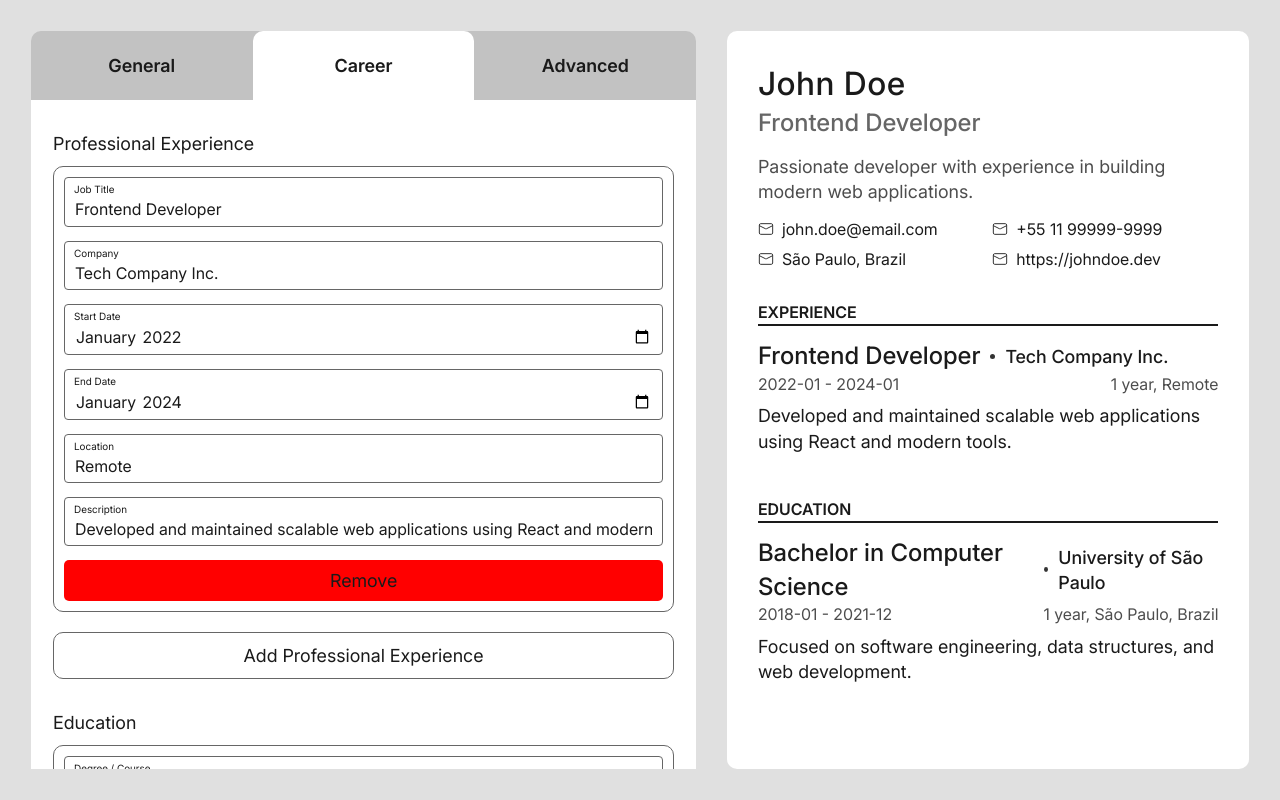
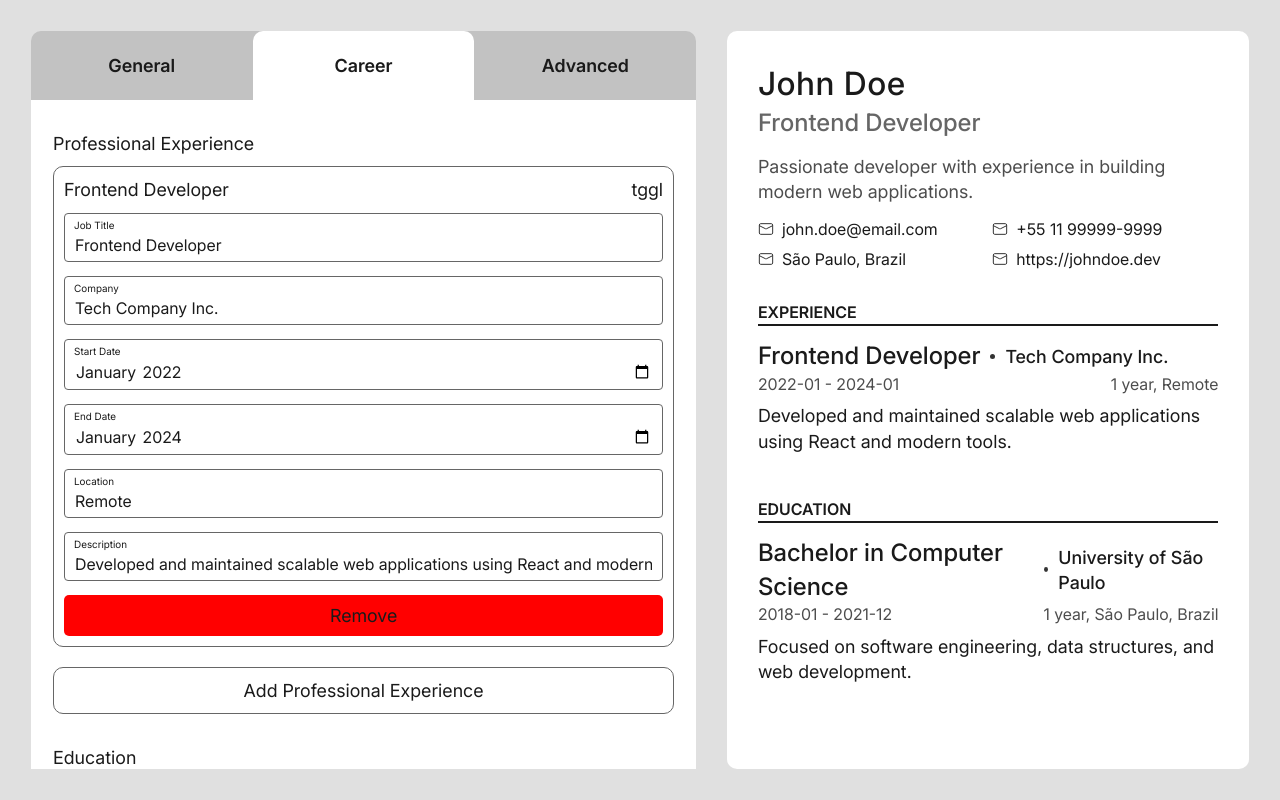
Before and after one commit to ednairaviana/cv_app, a React (Vite) app: page / in a window 1280 px wide. Both pictures are taken after a click on the button "Career". Built offline with nearby package versions, Linux system fonts and the light colour scheme.

Commit message:
feat: create toggle cloneable fieldset

```diff
--- a/src/components/Form.jsx
+++ b/src/components/Form.jsx
@@ -51,7 +51,46 @@ function Tabs({ tabs, activeTab, cvState }) {
 function Fieldsets({ fieldsets, tabId, cvState }) {
   return fieldsets.map((fieldset) => {
     if (fieldset.cloneable) {
+      return (
+        <FieldsetCloneable
+          fieldset={fieldset}
+          tabId={tabId}
+          cvState={cvState}
+        />
+      );
+    }
+
+    return (
+      <fieldset key={fieldset.id}>
+        <legend>{fieldset.legend}</legend>
+        <div className="main-form__fieldset-items">
+          {fieldset.fields.map((field) => (
+            <FieldWrapper
+              key={`${tabId}-${fieldset.id}-${field.id}`}
+              id={field.id}
+              type={field.type}
+              label={field.label}
+              cvPath={[tabId, fieldset.id, field.id]}
+              cvState={cvState}
+              value={cvState.currentCvData[tabId][fieldset.id][field.id]}
+            />
+          ))}
+        </div>
+      </fieldset>
+    );
+  });
+}
+
+function FieldsetCloneable({ fieldset, tabId, cvState }) {
   const cvDataClones = cvState.currentCvData[tabId][fieldset.id];
+  const [activeClone, setActiveClone] = useState(
+    cvDataClones[0] ? cvDataClones[0].id : "",
+  );
+
+  function handleSetActiveClone(cloneId) {
+    setActiveClone(activeClone === cloneId ? null : cloneId);
+  }
+
   return (
     <fieldset key={`${tabId}-${fieldset.id}`}>
       <legend>{fieldset.legend}</legend>
@@ -60,8 +99,20 @@ function Fieldsets({ fieldsets, tabId, cvState }) {
           return (
             <div
               key={clone.id}
-                  className="main-form__fieldset-items cloneable"
+              className={`main-form__fieldset cloneable ${activeClone === clone.id ? "open" : ""}`}
             >
+              <div className="main-form__tggl-wrapper">
+                <span>{clone.title}</span>
+                <button
+                  type="button"
+                  onClick={() => {
+                    handleSetActiveClone(clone.id);
+                  }}
+                >
+                  tggl
+                </button>
+              </div>
+              <div className="main-form__fieldset-items">
                 {fieldset.fields.map((field) => (
                   <FieldWrapper
                     key={`${clone.id}-${field.id}`}
@@ -89,6 +140,7 @@ function Fieldsets({ fieldsets, tabId, cvState }) {
                   Remove
                 </button>
               </div>
+            </div>
           );
         })}
       </div>
@@ -96,34 +148,17 @@ function Fieldsets({ fieldsets, tabId, cvState }) {
         type="button"
         className="btn-add"
         onClick={() => {
-              cvState.handleAddFieldsetClone([tabId, fieldset.id]);
+          const newCloneId = cvState.handleAddFieldsetClone([
+            tabId,
+            fieldset.id,
+          ]);
+          handleSetActiveClone(newCloneId);
         }}
       >
         Add {fieldset.legend}
       </button>
     </fieldset>
   );
-    }
-
-    return (
-      <fieldset key={fieldset.id}>
-        <legend>{fieldset.legend}</legend>
-        <div className="main-form__fieldset-items">
-          {fieldset.fields.map((field) => (
-            <FieldWrapper
-              key={`${tabId}-${fieldset.id}-${field.id}`}
-              id={field.id}
-              type={field.type}
-              label={field.label}
-              cvPath={[tabId, fieldset.id, field.id]}
-              cvState={cvState}
-              value={cvState.currentCvData[tabId][fieldset.id][field.id]}
-            />
-          ))}
-        </div>
-      </fieldset>
-    );
-  });
 }
 
 function FieldWrapper(props) {
--- a/src/css/components/main-form.css
+++ b/src/css/components/main-form.css
@@ -31,12 +31,6 @@
 
 .main-form_wrapper fieldset legend {
   margin-bottom: 1rem;
-}
-
-.main-form__fieldset-items.cloneable {
-  border: 1px solid var(--color-neutral-600);
-  padding: 1rem;
-  border-radius: 1rem;
 }
 
 .main-form__fieldset-items {
@@ -75,6 +69,27 @@
   transform: unset;
 }
 
+.main-form__fieldset.cloneable {
+  border: 1px solid var(--color-neutral-600);
+  padding: 1rem;
+  border-radius: 1rem;
+
+  display: flex;
+  flex-direction: column;
+  gap: 1rem;
+}
+
+.main-form__fieldset.cloneable:not(.open) .main-form__fieldset-items {
+  display: none;
+}
+
+.main-form__tggl-wrapper {
+  display: flex;
+  align-items: center;
+  justify-content: space-between;
+  gap: 2rem;
+}
+
 .main-form__clone-div {
   display: flex;
   flex-direction: column;
--- a/src/hooks/useCvData.jsx
+++ b/src/hooks/useCvData.jsx
@@ -34,18 +34,22 @@ function useCvData() {
   }
 
   function handleAddFieldsetClone(path) {
+    const newId = crypto.randomUUID();
+
     setCvData((prev) => {
       const cvClone = structuredClone(prev);
       const currentArray = path.reduce((acc, key) => acc?.[key], cvClone);
 
       const newItem = {
-        id: crypto.randomUUID(),
+        id: newId,
         title: "Untitled",
       };
 
       currentArray.push(newItem);
       return cvClone;
     });
+
+    return newId;
   }
 
   function setByPath(obj, keys, value) {
```
Lines whose indentation alone changed are shown as unchanged.
